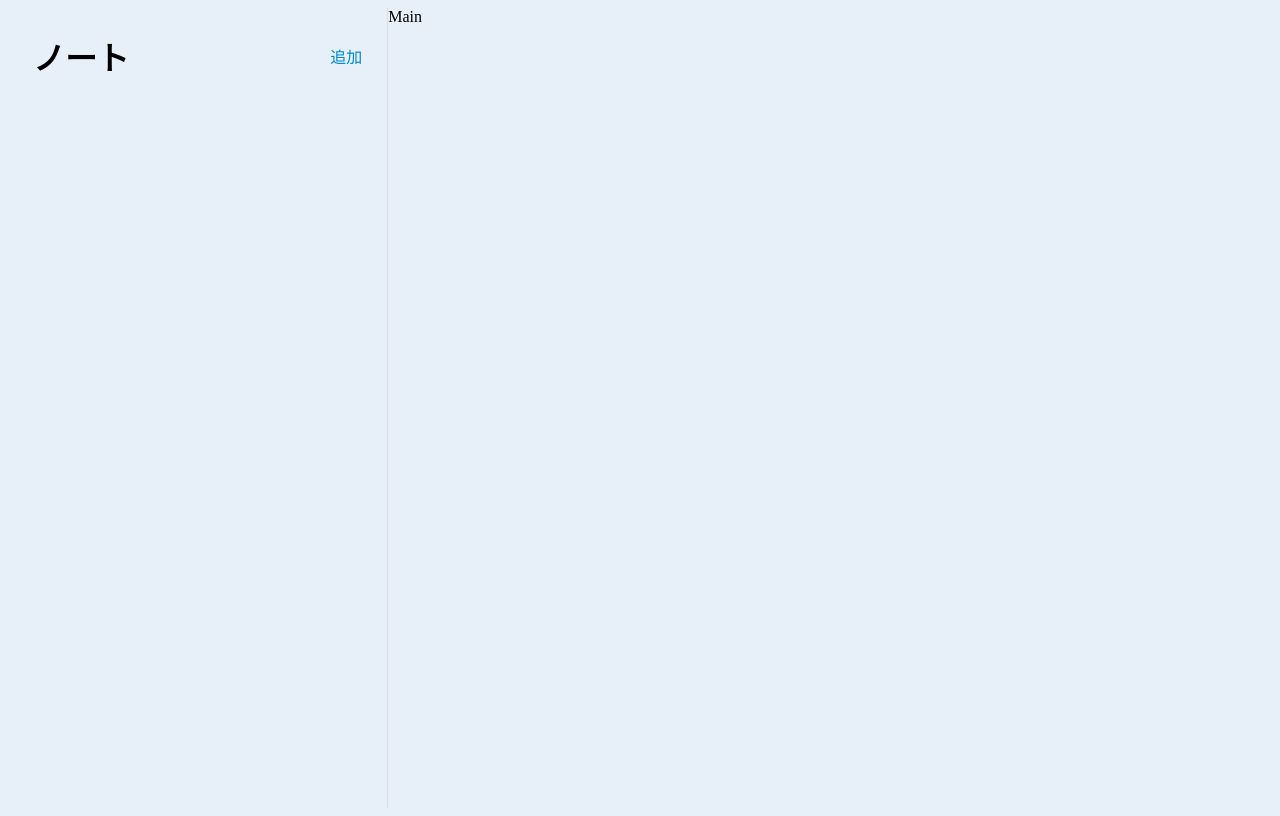
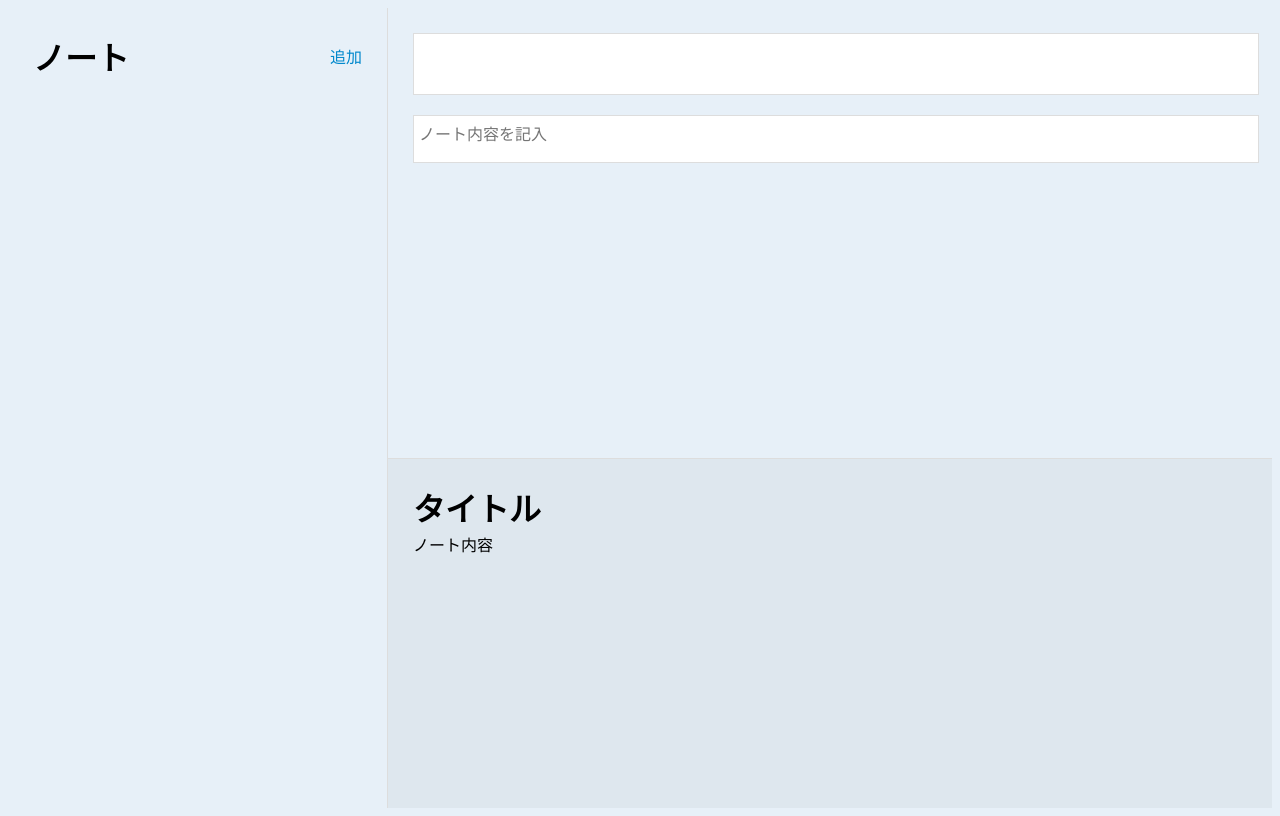
Before and after one commit to shnymywk/noteapp-with-react, a React (Vite) app: page / in a window 1280 px wide. Built offline with nearby package versions, Linux system fonts and the light colour scheme.

Commit message:
💄 Mainコンポーネントの設置

```diff
--- a/src/components/Main.css
+++ b/src/components/Main.css
@@ -0,0 +1,46 @@
+.app-main {
+    width: 70%;
+    height: 100vh;
+}
+
+.app-main-note-edit,
+.app-main-note-preview {
+    height: 50vh;
+}
+
+.app-main-note-edit {
+    padding: 25px;
+}
+
+.app-main-note-edit input,
+textarea {
+    display: block;
+    border: 1px solid #ddd;
+    margin-bottom: 20px;
+    width: 100%;
+    height: calc(50vh -130px);
+    padding: 5px;
+    resize: none;
+    font-size: 16px;
+}
+
+.app-main-note-edit input {
+    height: 50px;
+    font-size: 2rem;
+}
+
+.app-main-note-preview {
+    border-top: 1px solid #ddd;
+    overflow-y: scroll;
+    background: rgba(0, 0, 0, 0.04);
+}
+
+.preview-title {
+    padding: 25px 25px 0 25px;
+    margin: 0;
+}
+
+.markdown-preview {
+    padding: 0 25px 25px 25px;
+    line-height: 2rem;
+}
--- a/src/components/Main.jsx
+++ b/src/components/Main.jsx
@@ -2,7 +2,16 @@
 
 const Main = () => {
   return (
-    <div>Main</div>
+    <div className="app-main">
+      <div className="app-main-note-edit">
+        <input type="text" />
+        <textarea id="" placeholder="ノート内容を記入"></textarea>
+      </div>
+      <div className="app-main-note-preview">
+        <h1 className="preview-title">タイトル</h1>
+        <div className="markdown-preview">ノート内容</div>
+      </div>
+    </div>
   )
 }
 export default Main
```
